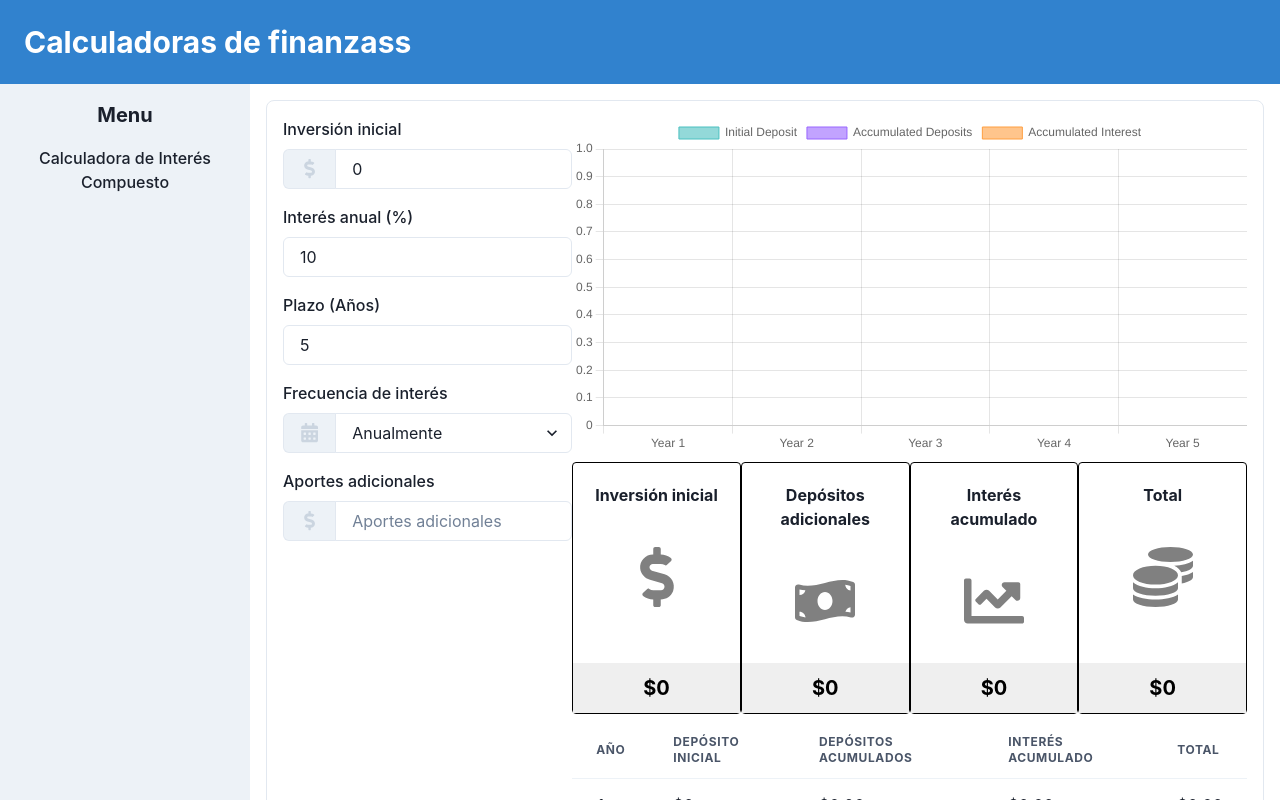
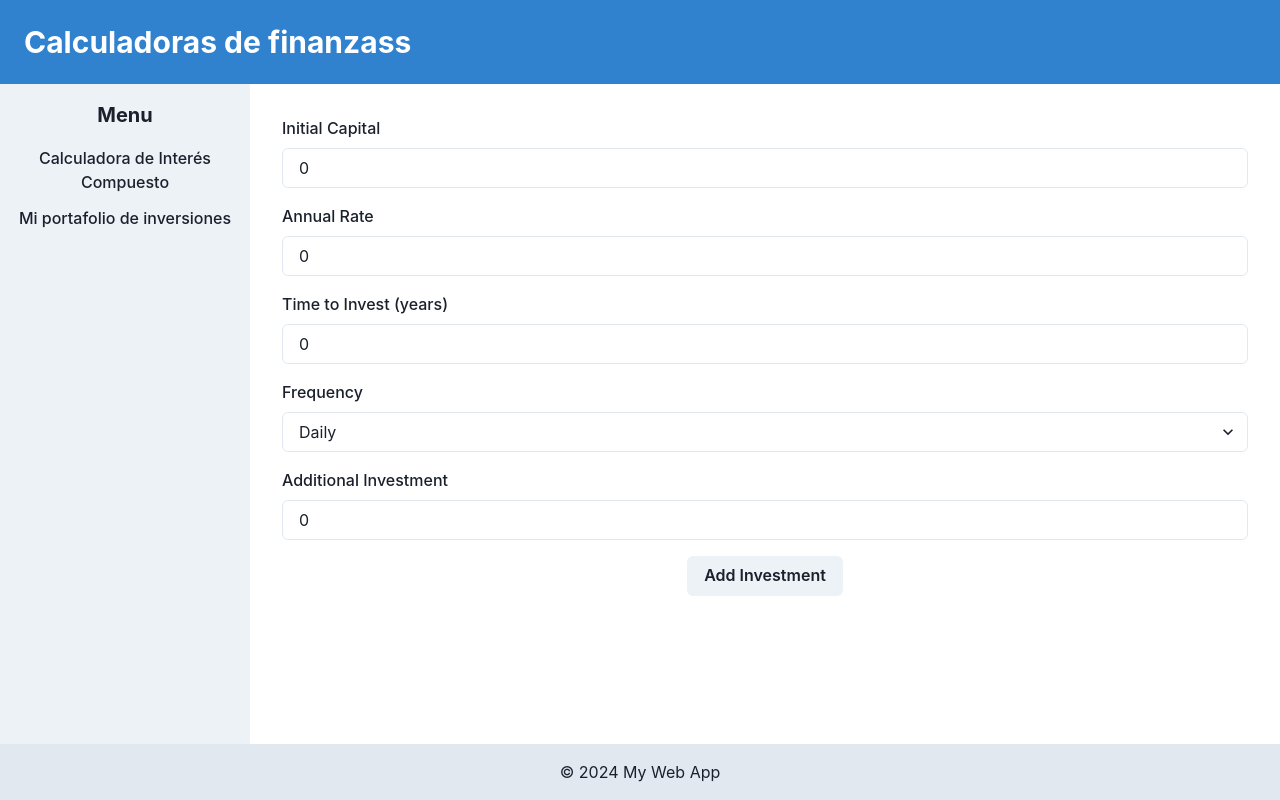
Before and after one commit to dasbego/finance-calculators, a React (Vite) app: page / in a window 1280 px wide. Shown: the top 800 px of the page. Built offline with nearby package versions, Linux system fonts and the light colour scheme.

Commit message:
Add my portfolio page

```diff
--- a/src/components/Body.tsx
+++ b/src/components/Body.tsx
@@ -1,5 +1,6 @@
 import { Box } from "@chakra-ui/react";
 import CompoundInterestCalculator from "./CompounInterestCalculator";
+import MyPortfolio from "../pages/MyPortfolio";
 
 function Body() {
   return (
@@ -10,7 +11,8 @@ function Body() {
       p={{ base: "2", md: "4" }} // Padding: 2 on base (small screens), 4 on medium screens and up
       width={{ base: "full", md: "auto" }} // Full width on small screens, auto on medium screens and up
     >
-      <CompoundInterestCalculator />
+      {/*<CompoundInterestCalculator />*/}
+      <MyPortfolio />
     </Box>
   );
 }
--- a/src/components/Sidebar.tsx
+++ b/src/components/Sidebar.tsx
@@ -9,6 +9,7 @@ function Sidebar() {
       <Stack spacing="3">
         {/* Add your navigation links here */}
         <Link>Calculadora de Interés Compuesto</Link>
+        <Link>Mi portafolio de inversiones</Link>
       </Stack>
     </Box>
   );
--- /dev/null
+++ b/src/pages/MyPortfolio.tsx
@@ -0,0 +1,194 @@
+import { useState } from "react";
+import {
+  Box,
+  Button,
+  FormControl,
+  FormLabel,
+  Input,
+  Select,
+  Table,
+  Tbody,
+  Td,
+  Text,
+  Th,
+  Thead,
+  Tr,
+} from "@chakra-ui/react";
+
+interface Investment {
+  id: number;
+  initialCapital: number;
+  annualRate: number;
+  timeToInvest: number;
+  frequency: string;
+  additionalInvestment: number;
+}
+
+const MyPortfolio = () => {
+  const [investments, setInvestments] = useState<Investment[]>([]);
+  const [formValues, setFormValues] = useState<Investment>({
+    id: 0,
+    initialCapital: 0,
+    annualRate: 0,
+    timeToInvest: 0,
+    frequency: "",
+    additionalInvestment: 0,
+  });
+
+  const handleInputChange = (e: React.ChangeEvent<HTMLInputElement>) => {
+    const { name, value } = e.target;
+    setFormValues((prevValues) => ({
+      ...prevValues,
+      [name]: parseFloat(value), // Parse input value to number
+    }));
+  };
+
+  const handleSelectChange = (e: React.ChangeEvent<HTMLSelectElement>) => {
+    const { name, value } = e.target;
+    setFormValues((prevValues) => ({
+      ...prevValues,
+      [name]: value,
+    }));
+  };
+
+  const handleAddInvestment = () => {
+    setInvestments((prevInvestments) => [
+      ...prevInvestments,
+      { ...formValues, id: prevInvestments.length + 1 },
+    ]);
+    setFormValues({
+      id: 0,
+      initialCapital: 0,
+      annualRate: 0,
+      timeToInvest: 0,
+      frequency: "",
+      additionalInvestment: 0,
+    });
+  };
+
+  const calculateTotalInvestment = () => {
+    const totalInvestment = investments.reduce(
+      (total, investment) => total + investment.initialCapital,
+      0
+    );
+    return formatCurrency(totalInvestment);
+  };
+
+  const calculateTotalProjected = () => {
+    const totalProjected = investments.reduce((total, investment) => {
+      const projectedValue =
+        investment.initialCapital *
+        Math.pow(1 + investment.annualRate / 100, investment.timeToInvest);
+      return total + projectedValue;
+    }, 0);
+    return formatCurrency(totalProjected);
+  };
+
+  const calculateTotalRate = () => {
+    const totalRate = investments.reduce(
+      (total, investment) => total + investment.annualRate,
+      0
+    );
+    debugger;
+    return totalRate.toFixed(2) + "%";
+  };
+
+  const formatCurrency = (value: number) => {
+    return new Intl.NumberFormat("en-US", {
+      style: "currency",
+      currency: "USD",
+    }).format(value);
+  };
+
+  return (
+    <Box p={4}>
+      <FormControl mb={4}>
+        <FormLabel>Initial Capital</FormLabel>
+        <Input
+          type="number"
+          name="initialCapital"
+          value={formValues.initialCapital}
+          onChange={handleInputChange}
+        />
+      </FormControl>
+      <FormControl mb={4}>
+        <FormLabel>Annual Rate</FormLabel>
+        <Input
+          type="number"
+          name="annualRate"
+          value={formValues.annualRate}
+          onChange={handleInputChange}
+        />
+      </FormControl>
+      <FormControl mb={4}>
+        <FormLabel>Time to Invest (years)</FormLabel>
+        <Input
+          type="number"
+          name="timeToInvest"
+          value={formValues.timeToInvest}
+          onChange={handleInputChange}
+        />
+      </FormControl>
+      <FormControl mb={4}>
+        <FormLabel>Frequency</FormLabel>
+        <Select
+          name="frequency"
+          value={formValues.frequency}
+          onChange={handleSelectChange}
+        >
+          <option value="daily">Daily</option>
+          <option value="weekly">Weekly</option>
+          <option value="monthly">Monthly</option>
+          <option value="yearly">Yearly</option>
+        </Select>
+      </FormControl>
+      <FormControl mb={4}>
+        <FormLabel>Additional Investment</FormLabel>
+        <Input
+          type="number"
+          name="additionalInvestment"
+          onChange={handleInputChange}
+          value={formValues.additionalInvestment}
+        />
+      </FormControl>
+      <Button mb={4} onClick={handleAddInvestment}>
+        Add Investment
+      </Button>
+      {investments.length > 0 && (
+        <Table variant="simple">
+          <Thead>
+            <Tr>
+              <Th>Investment ID</Th>
+              <Th>Initial Capital</Th>
+              <Th>Annual Rate</Th>
+              <Th>Time to Invest (years)</Th>
+              <Th>Frequency</Th>
+              <Th>Additional Investment</Th>
+            </Tr>
+          </Thead>
+          <Tbody>
+            {investments.map((investment) => (
+              <Tr key={investment.id}>
+                <Td>{investment.id}</Td>
+                <Td>{formatCurrency(investment.initialCapital)}</Td>
+                <Td>{investment.annualRate}%</Td>
+                <Td>{investment.timeToInvest}</Td>
+                <Td>{investment.frequency}</Td>
+                <Td>{investment.additionalInvestment ? "Yes" : "No"}</Td>
+              </Tr>
+            ))}
+          </Tbody>
+        </Table>
+      )}
+      {investments.length > 0 && (
+        <>
+          <Text>Total Investment: {calculateTotalInvestment()}</Text>
+          <Text>Total Projected: {calculateTotalProjected()}</Text>
+          <Text>Total Rate: {calculateTotalRate()}</Text>
+        </>
+      )}
+    </Box>
+  );
+};
+
+export default MyPortfolio;
```
